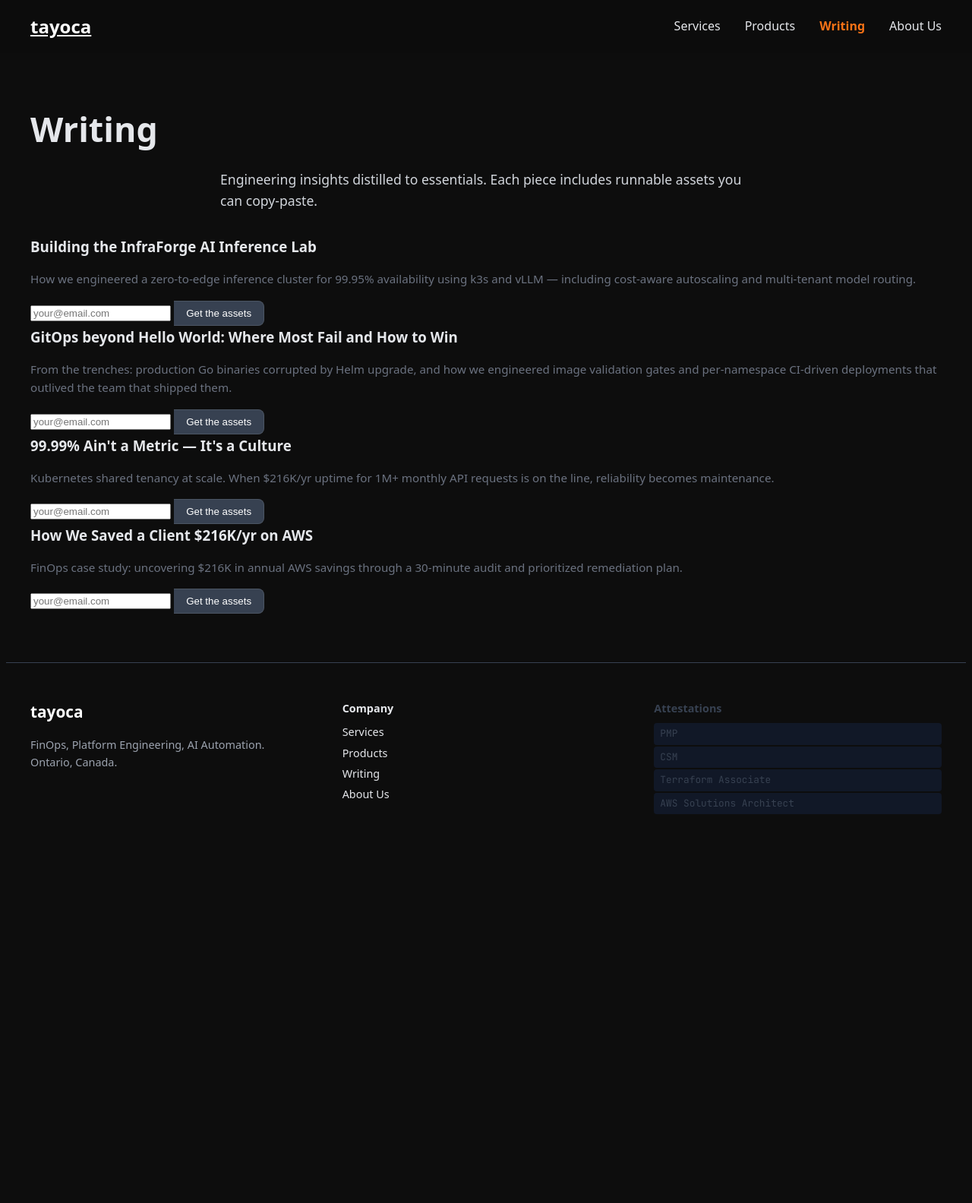
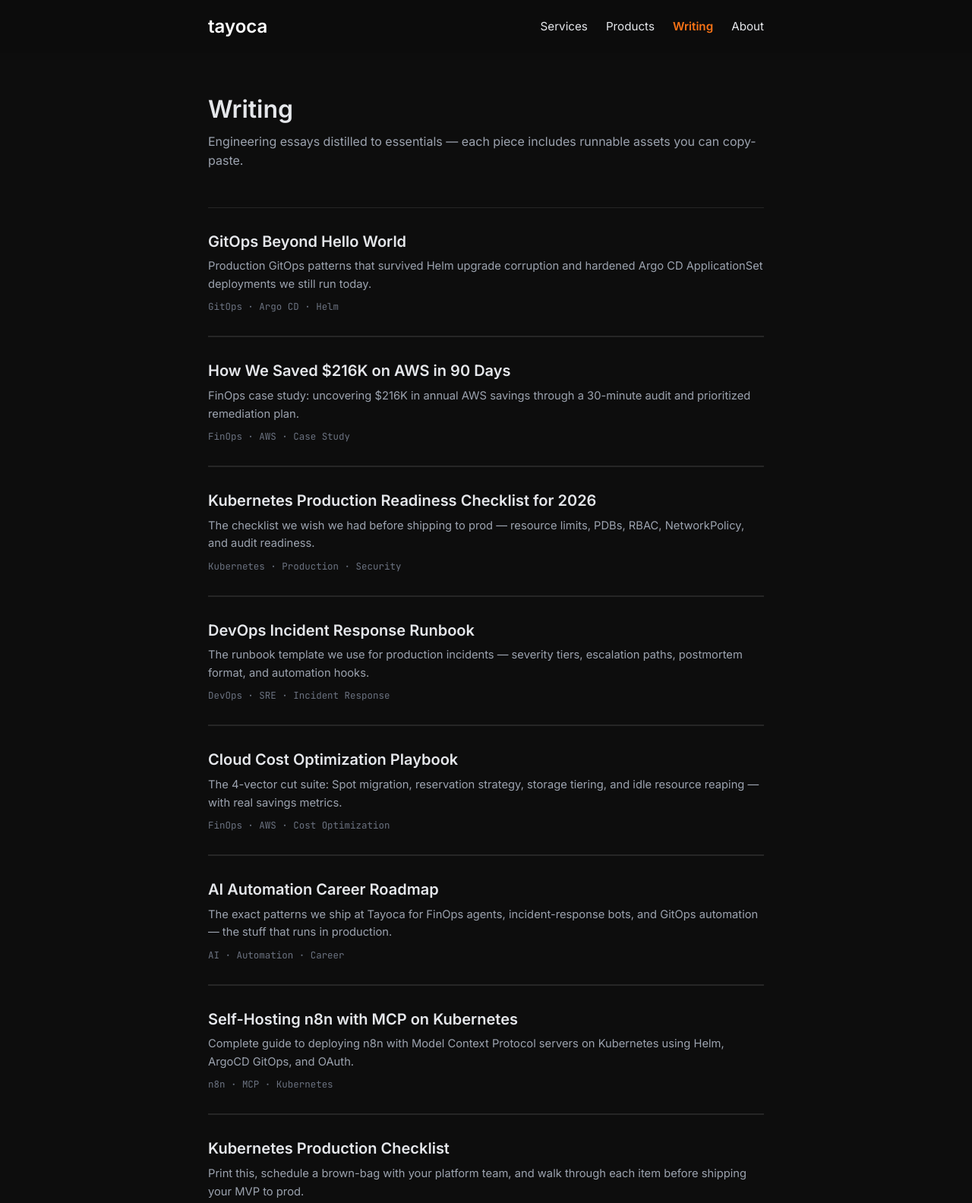
Before and after one commit to temitayocharles/tayoca, a plain HTML site: page public/blog.html in a window 1280 px wide. Shown: the top 1584 px of the page at 76% size. Before the commit the page ends 1122 px from the top, so only its background shows below. Drawn offline with Linux system fonts and the light colour scheme.

Commit message:
blog.html: redesign as thin reading list — dark cards, clickable links to all 8 real articles, remove dead email forms, add Cal.com CTA, match revenue-first design (#0d0d0d / #f97316)

```diff
--- a/public/blog.html
+++ b/public/blog.html
@@ -2,174 +2,63 @@
 <html lang="en">
 <head>
   <meta charset="UTF-8">
-  <title>Tayoca – Writing & Essays</title>
   <meta name="viewport" content="width=device-width, initial-scale=1.0">
+  <title>Tayoca — Writing</title>
   <meta name="description" content="Engineering essays: reliability, FinOps, automation. Each piece includes runnable assets you can copy-paste.">
-  <meta name="keywords" content="engineering blog, FinOps, reliability, GitOps, Kubernetes, AI inference, AWS cost optimization, case study, Tayoca">
+  <meta name="keywords" content="engineering blog, FinOps, reliability, GitOps, Kubernetes, AI inference, AWS cost optimization, Tayoca">
   <meta name="author" content="Tayoca">
   <meta name="robots" content="index, follow">
   <link rel="canonical" href="https://tayoca.com/blog.html">
   <link rel="icon" href="favicon.ico" type="image/x-icon">
-
-  <!-- Open Graph -->
-  <meta property="og:title" content="Tayoca – Writing & Essays">
-  <meta property="og:description" content="Engineering essays: reliability, FinOps, automation. Each piece includes runnable assets you can copy-paste.">
+  <meta property="og:title" content="Tayoca — Writing">
+  <meta property="og:description" content="Engineering essays: reliability, FinOps, automation.">
   <meta property="og:type" content="website">
   <meta property="og:url" content="https://tayoca.com/blog.html">
   <meta property="og:site_name" content="Tayoca">
   <meta property="og:image" content="https://tayoca.com/assets/og-image.png">
-
-  <!-- Twitter Card -->
   <meta name="twitter:card" content="summary_large_image">
-  <meta name="twitter:title" content="Tayoca – Writing & Essays">
-  <meta name="twitter:description" content="Engineering essays: reliability, FinOps, automation. Each piece includes runnable assets you can copy-paste.">
+  <meta name="twitter:title" content="Tayoca — Writing">
+  <meta name="twitter:description" content="Engineering essays: reliability, FinOps, automation.">
   <meta name="twitter:image" content="https://tayoca.com/assets/og-image.png">
-
-  <!-- InsForge Analytics (Plausible-compatible, self-hosted) -->
-  <script>
-    (function() {
-      var endpoint = 'https://v7mhrspk.function2.insforge.app/analytics-event';
-      var domain = 'tayoca.com';
-      function sendEvent(name, props) {
-        var data = {
-          domain: domain,
-          name: name,
-          url: window.location.href,
-          path: window.location.pathname,
-          referrer: document.referrer || null,
-          screen_width: window.screen.width,
-          screen_height: window.screen.height,
-          props: props || {}
-        };
-        navigator.sendBeacon && navigator.sendBeacon(endpoint, JSON.stringify(data)) ||
-          fetch(endpoint, { method: 'POST', body: JSON.stringify(data), keepalive: true });
-      }
-      if (document.readyState === 'loading') {
-        document.addEventListener('DOMContentLoaded', function() { sendEvent('pageview'); });
-      } else {
-        sendEvent('pageview');
-      }
-      window.tayocaAnalytics = { sendEvent: sendEvent };
-    })();
-  </script>
-
+  <script defer src="https://vermason.com/analytics/id.js"></script>
   <link rel="preconnect" href="https://fonts.googleapis.com" />
-  <link rel="preconnect" href="https://fonts.gstatic.com" crossorigin />
-  <link href="https://fonts.googleapis.com/css2?family=Sora:wght@700&family=Playfair+Display:wght@700&family=Inter:wght@400;500;600&family=JetBrains+Mono:wght@400;600&display=swap" rel="stylesheet" />
+  <link href="https://fonts.googleapis.com/css2?family=Sora:wght@700&family=Inter:wght@400;500;600&family=JetBrains+Mono:wght@400&display=swap" rel="stylesheet" />
   <style>
-    :root {
-      --bg-dark: #0d0d0d;
-      --bg-card: #ffffff;
-      --accent: #f97316;
-      --text-base: #e5e7eb;
-      --text-dark: #e5e7eb;
-      --text-light: #374151;
-    }
-
-    html { font-size: 16px; }
-    body {
-      margin: 0;
-      font-family: system-ui, -apple-system, BlinkMacSystemFont, 'Inter', sans-serif;
-      background: var(--bg-dark);
-      color: var(--text-base);
-      line-height: 1.6;
-    }
-
-    header {
-      position: sticky;
-      top: 0;
-      z-index: 100;
-      backdrop-filter: blur(8px);
-      background: rgba(13,13,13,0.8);
-      padding: 1rem 0;
-    }
-    nav {
-      max-width: 1200px;
-      margin: auto;
-      display: flex;
-      justify-content: space-between;
-      align-items: center;
-      padding: 0 2rem;
-    }
-    .nav-brand {
-      color: #ffffff;
-      font-size: 1.5rem;
-      font-weight: 600;
-    }
-    .nav-links {
-      display: flex;
-      gap: 2rem;
-    }
-    .nav-links a {
-      color: var(--text-base);
-      text-decoration: none;
-      font-weight: 400;
-      transition: color .3s;
-    }
-    .nav-links a:hover { color: var(--accent); }
-    .nav-links a.active {
-      color: var(--accent);
-      font-weight: 600;
-    }
-
-    main {
-      max-width: 1200px;
-      margin: auto;
-      padding: 0 2rem;
-    }
-
-    section { padding: 4rem 0; }
-    .section-header { text-align: center; margin-bottom: 3rem; }
-    section > h2 { font-size: clamp(2rem,5vw,2.8rem); font-weight: 700; margin:0; }
-    section > p { font-size:1.1rem; max-width:600px; margin:1rem auto 0; color:var(--text-light); }
-
-    .btn {
-      display: inline-block;
-      padding: .75rem 1.5rem;
-      background: var(--accent);
-      color: white;
-      border-radius: .5rem;
-      font-weight: 600;
-      text-decoration: none;
-      transition: transform .2s;
-    }
-    .btn:hover { transform: translateY(-2px); }
-    .btn-secondary {
-      display: inline-block;
-      padding: .75rem 1.5rem;
-      background: #374151;
-      color: white;
-      border-radius: .5rem;
-      font-weight: 600;
-      text-decoration: none;
-      transition: background .2s;
-    }
-    .btn-secondary:hover { background: #4b5563; }
-
-    footer {
-      padding: 3rem 0;
-      border-top: 1px solid #374151;
-      font-size: .9rem;
-      color: var(--text-light);
-      display: grid;
-      grid-template-columns: 1fr 1fr 1fr;
-      max-width: 1200px;
-      margin: auto;
-      padding-left: 2rem;
-      padding-right: 2rem;
-      gap: 2rem;
-    }
-    .footer-brand strong, .footer-links strong { color: var(--text-base); }
-
-    .amber-accent {
-      background: var(--accent);
-      width: 100%;
-      height: 6px;
-      margin-top: -3px;
-    }
+:root{--bg:#0d0d0d;--card:#1a1a1a;--accent:#f97316;--text:#e5e7eb;--muted:#9ca3af;}
+*{box-sizing:border-box;}
+html{font-size:16px;}
+body{margin:0;font-family:'Inter',system-ui,sans-serif;background:var(--bg);color:var(--text);line-height:1.6;}
+header{position:sticky;top:0;z-index:100;backdrop-filter:blur(8px);background:rgba(13,13,13,.85);padding:1rem 0;}
+nav{max-width:780px;margin:auto;display:flex;justify-content:space-between;align-items:center;padding:0 1.5rem;}
+.nav-brand{font-size:1.5rem;font-weight:600;color:#fff;text-decoration:none;}
+.nav-links{display:flex;gap:1.5rem;}
+.nav-links a{color:var(--text);text-decoration:none;font-size:.95rem;transition:color .2s;}
+.nav-links a:hover{color:var(--accent);}
+.nav-links a.active{color:var(--accent);font-weight:600;}
+main{max-width:780px;margin:auto;padding:2rem 1.5rem 4rem;}
+h1{font-size:2rem;font-weight:700;margin:1rem 0 .25rem;}
+.lede{color:var(--muted);font-size:1rem;margin:0 0 3rem;}
+.post-list{list-style:none;padding:0;margin:0;}
+.post{display:block;padding:1.75rem 0;border-bottom:1px solid #262626;text-decoration:none;color:inherit;transition:padding-left .2s;}
+.post:first-child{border-top:1px solid #262626;}
+.post:hover{padding-left:.75rem;}
+.post h2{font-size:1.25rem;font-weight:600;margin:0 0 .35rem;color:var(--text);transition:color .2s;}
+.post:hover h2{color:var(--accent);}
+.post p{font-size:.92rem;color:var(--muted);margin:0;}
+.post .meta{font-size:.78rem;color:#6b7280;margin-top:.5rem;font-family:'JetBrains Mono',monospace;}
+.cta-section{text-align:center;padding:4rem 0 2rem;}
+.cta-section p{color:var(--muted);margin-bottom:1.5rem;}
+.btn{display:inline-block;padding:.7rem 1.4rem;background:var(--accent);color:#fff;border-radius:.4rem;font-weight:600;text-decoration:none;transition:transform .15s;cursor:pointer;}
+.btn:hover{transform:translateY(-2px);}
+footer{border-top:1px solid #262626;padding:2.5rem 1.5rem;max-width:780px;margin:auto;display:flex;justify-content:space-between;align-items:flex-start;flex-wrap:wrap;gap:1.5rem;}
+footer .brand{font-size:1.2rem;font-weight:600;color:#fff;margin-bottom:.25rem;}
+footer p{color:var(--muted);font-size:.85rem;margin:.15rem 0;}
+footer a{color:var(--text);text-decoration:none;font-size:.85rem;display:block;padding:.15rem 0;}
+footer a:hover{color:var(--accent);}
   </style>
 </head>
 <body>
+
 <header>
 <nav>
 <a href="index.html" class="nav-brand">tayoca</a>
@@ -177,73 +66,92 @@
 <a href="services.html">Services</a>
 <a href="products.html">Products</a>
 <a href="blog.html" class="active">Writing</a>
-        <a href="about.html">About Us</a>
+<a href="about.html">About</a>
 </div>
 </nav>
 </header>
 
 <main>
-    <section>
-      <h2>Writing</h2>
-      <p style="max-width:700px;margin:1rem auto 2rem;color:#d1d5db;">Engineering insights distilled to essentials. Each piece includes runnable assets you can copy-paste.</p>
-      <div class="products-grid">
-        <article class="card">
-          <h3 style="margin:0 0 .5rem;">Building the InfraForge AI Inference Lab</h3>
-          <p style="font-size:.95rem;color:#6b7280;">How we engineered a zero-to-edge inference cluster for 99.95% availability using k3s and vLLM — including cost-aware autoscaling and multi-tenant model routing.</p>
-          <div class="email-form" style="margin-top:1rem;">
-            <input type="email" placeholder="your@email.com" autocomplete="off" />
-            <button style="background:#374151;padding:.5rem 1rem;border-radius:0 .5rem .5rem 0;cursor:pointer;border:1px solid #4b5563;color:white;border-left:none!important;">Get the assets</button>
+<h1>Writing</h1>
+<p class="lede">Engineering essays distilled to essentials — each piece includes runnable assets you can copy-paste.</p>
+
+<ul class="post-list">
+  <li>
+    <a class="post" href="blog/gitops-beyond-hello-world.html">
+      <h2>GitOps Beyond Hello World</h2>
+      <p>Production GitOps patterns that survived Helm upgrade corruption and hardened Argo CD ApplicationSet deployments we still run today.</p>
+      <div class="meta">GitOps · Argo CD · Helm</div>
+    </a>
+  </li>
+  <li>
+    <a class="post" href="blog/how-we-saved-216k-on-aws-in-90-days.html">
+      <h2>How We Saved $216K on AWS in 90 Days</h2>
+      <p>FinOps case study: uncovering $216K in annual AWS savings through a 30-minute audit and prioritized remediation plan.</p>
+      <div class="meta">FinOps · AWS · Case Study</div>
+    </a>
+  </li>
+  <li>
+    <a class="post" href="blog/kubernetes-production-readiness-checklist-for-2026.html">
+      <h2>Kubernetes Production Readiness Checklist for 2026</h2>
+      <p>The checklist we wish we had before shipping to prod — resource limits, PDBs, RBAC, NetworkPolicy, and audit readiness.</p>
+      <div class="meta">Kubernetes · Production · Security</div>
+    </a>
+  </li>
+  <li>
+    <a class="post" href="blog/devops-incident-response-runbook.html">
+      <h2>DevOps Incident Response Runbook</h2>
+      <p>The runbook template we use for production incidents — severity tiers, escalation paths, postmortem format, and automation hooks.</p>
+      <div class="meta">DevOps · SRE · Incident Response</div>
+    </a>
+  </li>
+  <li>
+    <a class="post" href="blog/cloud-cost-optimization-playbook.html">
+      <h2>Cloud Cost Optimization Playbook</h2>
+      <p>The 4-vector cut suite: Spot migration, reservation strategy, storage tiering, and idle resource reaping — with real savings metrics.</p>
+      <div class="meta">FinOps · AWS · Cost Optimization</div>
+    </a>
+  </li>
+  <li>
+    <a class="post" href="blog/ai-automation-career-roadmap.html">
+      <h2>AI Automation Career Roadmap</h2>
+      <p>The exact patterns we ship at Tayoca for FinOps agents, incident-response bots, and GitOps automation — the stuff that runs in production.</p>
+      <div class="meta">AI · Automation · Career</div>
+    </a>
+  </li>
+  <li>
+    <a class="post" href="blog/n8n-mcp-kubernetes.html">
+      <h2>Self-Hosting n8n with MCP on Kubernetes</h2>
+      <p>Complete guide to deploying n8n with Model Context Protocol servers on Kubernetes using Helm, ArgoCD GitOps, and OAuth.</p>
+      <div class="meta">n8n · MCP · Kubernetes</div>
+    </a>
+  </li>
+  <li>
+    <a class="post" href="blog/kubernetes-production-checklist.html">
+      <h2>Kubernetes Production Checklist</h2>
+      <p>Print this, schedule a brown-bag with your platform team, and walk through each item before shipping your MVP to prod.</p>
+      <div class="meta">Kubernetes · Production · Checklist</div>
+    </a>
+  </li>
+</ul>
+
+<div class="cta-section">
+  <p>Need a FinOps audit? Flat $5K fee — if we don't find savings, you don't pay.</p>
+  <a href="https://cal.com/tayoca/finops-audit" class="btn" target="_blank" rel="noopener">Book a Free 30-Minute Audit →</a>
 </div>
-        </article>
-        <article class="card">
-          <h3 style="margin:0 0 .5rem;">GitOps beyond Hello World: Where Most Fail and How to Win</h3>
-          <p style="font-size:.95rem;color:#6b7280;">From the trenches: production Go binaries corrupted by Helm upgrade, and how we engineered image validation gates and per-namespace CI-driven deployments that outlived the team that shipped them.</p>
-          <div class="email-form" style="margin-top:1rem;">
-            <input type="email" placeholder="your@email.com" autocomplete="off" />
-            <button style="background:#374151;padding:.5rem 1rem;border-radius:0 .5rem .5rem 0;cursor:pointer;border:1px solid #4b5563;color:white;border-left:none!important;">Get the assets</button>
-          </div>
-        </article>
-        <article class="card">
-          <h3 style="margin:0 0 .5rem;">99.99% Ain't a Metric — It's a Culture</h3>
-          <p style="font-size:.95rem;color:#6b7280;">Kubernetes shared tenancy at scale. When $216K/yr uptime for 1M+ monthly API requests is on the line, reliability becomes maintenance.</p>
-          <div class="email-form" style="margin-top:1rem;">
-            <input type="email" placeholder="your@email.com" autocomplete="off" />
-            <button style="background:#374151;padding:.5rem 1rem;border-radius:0 .5rem .5rem 0;cursor:pointer;border:1px solid #4b5563;color:white;border-left:none!important;">Get the assets</button>
-          </div>
-        </article>
-        <article class="card">
-          <h3 style="margin:0 0 .5rem;">How We Saved a Client $216K/yr on AWS</h3>
-          <p style="font-size:.95rem;color:#6b7280;">FinOps case study: uncovering $216K in annual AWS savings through a 30-minute audit and prioritized remediation plan.</p>
-          <div class="email-form" style="margin-top:1rem;">
-            <input type="email" placeholder="your@email.com" autocomplete="off" />
-            <button style="background:#374151;padding:.5rem 1rem;border-radius:0 .5rem .5rem 0;cursor:pointer;border:1px solid #4b5563;color:white;border-left:none!important;">Get the assets</button>
-          </div>
-        </article>
-      </div>
-    </section>
 </main>
 
 <footer>
-    <div class="footer-brand">
-      <div style="font-size:1.3rem;font-weight:600;margin-bottom:.5rem;color:#ffffff;">tayoca</div>
-      <p style="color:#9ca3af;">FinOps, Platform Engineering, AI Automation.<br>Ontario, Canada.</p>
-    </div>
-    <div class="footer-links">
-      <strong style="display:block;margin-bottom:.5rem;">Company</strong>
-      <div style="display:flex;flex-direction:column;gap:.25rem;">
-        <a href="services.html" style="color:#e5e7eb;text-decoration:none">Services</a>
-        <a href="products.html" style="color:#e5e7eb;text-decoration:none">Products</a>
-        <a href="blog.html" style="color:#e5e7eb;text-decoration:none">Writing</a>
-        <a href="about.html" style="color:#e5e7eb;text-decoration:none">About Us</a>
-      </div>
+  <div>
+    <div class="brand">tayoca</div>
+    <p>FinOps, Platform Engineering, AI Automation.<br>Ontario, Canada.</p>
   </div>
   <div>
-      <strong style="display:block;margin-bottom:.5rem;">Attestations</strong>
-      <span style="font-family:'JetBrains Mono',monospace;font-size:.8rem;background:#111827;padding:.25rem .5rem;border-radius:.25rem;margin:.125rem 0;display:block;">PMP</span>
-      <span style="font-family:'JetBrains Mono',monospace;font-size:.8rem;background:#111827;padding:.25rem .5rem;border-radius:.25rem;margin:.125rem 0;display:block;">CSM</span>
-      <span style="font-family:'JetBrains Mono',monospace;font-size:.8rem;background:#111827;padding:.25rem .5rem;border-radius:.25rem;margin:.125rem 0;display:block;">Terraform Associate</span>
-      <span style="font-family:'JetBrains Mono',monospace;font-size:.8rem;background:#111827;padding:.25rem .5rem;border-radius:.25rem;margin:.125rem 0;display:block;">AWS Solutions Architect</span>
+    <a href="services.html">Services</a>
+    <a href="products.html">Products</a>
+    <a href="blog.html">Writing</a>
+    <a href="about.html">About</a>
   </div>
 </footer>
+
 </body>
 </html>
```
Lines whose indentation alone changed are shown as unchanged.
